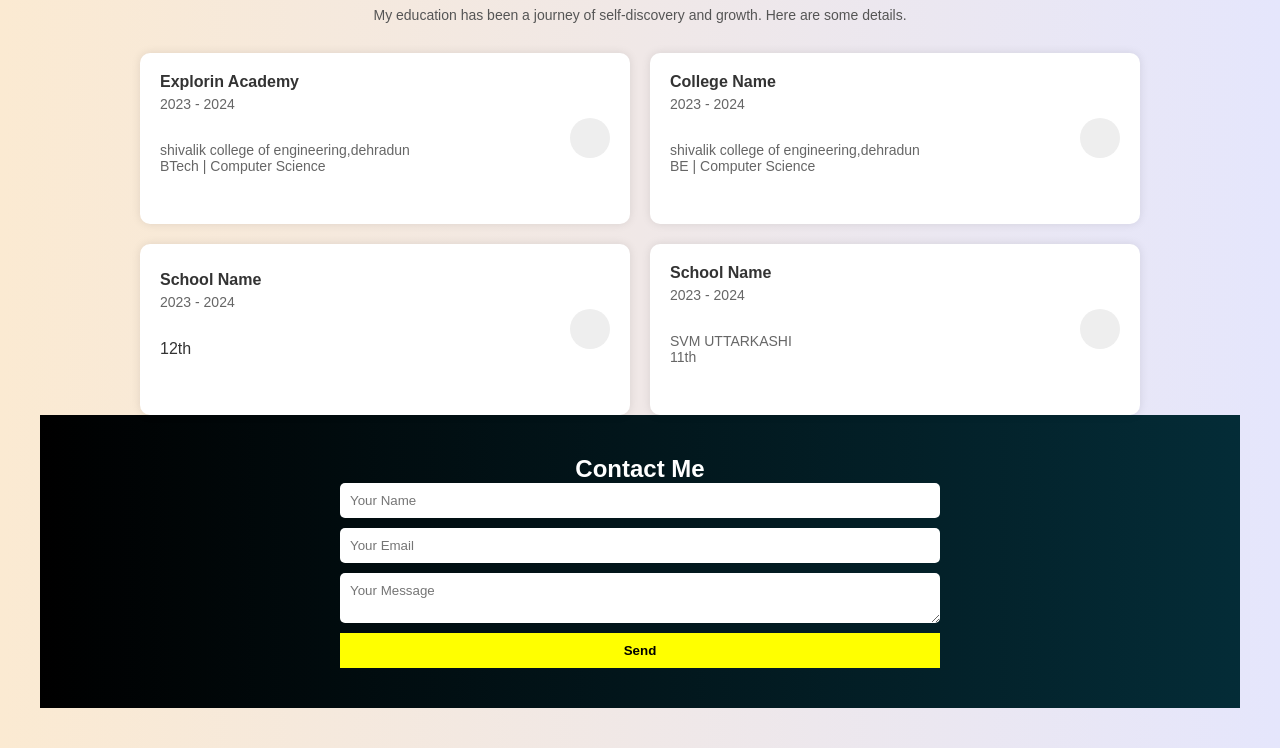
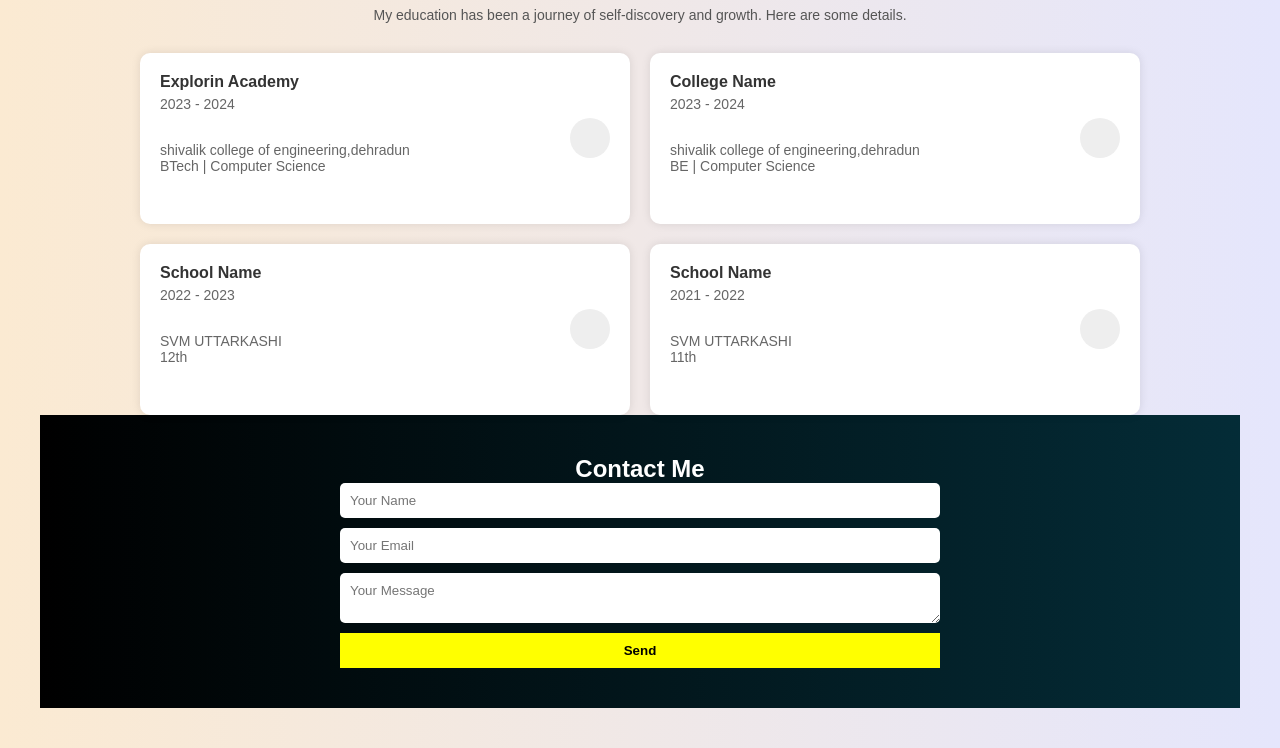
Before and after one commit to NautiyalShiksha105/my-project, a plain HTML site: page index.html in a window 1280 px wide. Shown: the part 1511-2259 px from the top of the page. Drawn offline with Linux system fonts and the light colour scheme.

Commit message:
Update index.html

```diff
--- a/index.html
+++ b/index.html
@@ -602,8 +602,8 @@ button:hover {
             <div class="education-card">
                 <div class="education-info">
                     <h3>School Name</h3>
-                    <p>2023 - 2024</p>
-                    <pSVM UTTARKASHI <BR>12th</p>
+                    <p>2022 - 2023</p>
+                    <p>SVM UTTARKASHI <BR>12th</p>
                 </div>
                 <div class="education-icon"></div>
             </div>
@@ -611,7 +611,7 @@ button:hover {
             <div class="education-card">
                 <div class="education-info">
                     <h3>School Name</h3>
-                    <p>2023 - 2024</p>
+                    <p>2021 - 2022</p>
                     <p>SVM UTTARKASHI<BR> 11th</p>
                 </div>
                 <div class="education-icon"></div>
```
